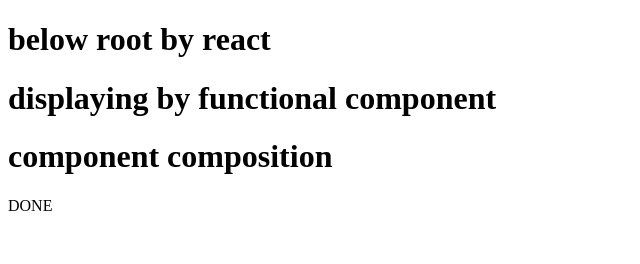
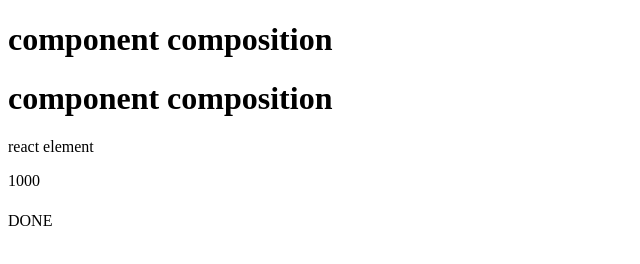
Before and after one commit to SUBHIN-TM/RE-2, a React app: page / in a window 1280 px wide. Shown: the whole page, without its empty margins (0-640 px from the left). Built offline with nearby package versions, Linux system fonts and the light colour scheme.

Commit message:
JSX Features how to call component and element inside the another component and how to writer js code inside

```diff
--- a/app.js
+++ b/app.js
@@ -1,34 +1,26 @@
 import React from "react";
 import ReactDOM  from "react-dom/client";
 
-//!REACT ELEMENT
-// const heading= React.createElement("div",{id:"trys"},"welcome by parcel") [without jsx creating component]
-const jsxHeading=<h1 id="trys" className="classgiven">weclome using jsx</h1>
-//*babel is compling this code to react for understandable jsx
-// const root=ReactDOM.createRoot(document.getElementById("root"))
-// root.render(jsxHeading)
-
-
-
+const numbers=1000;
 //!REACT COMPONENT = 1.FUNCTIONAL COMPONENT
-const Heading =() => <h1>displaying by functional component</h1>
-const root=ReactDOM.createRoot(document.getElementById("root"))
- root.render(<Heading/>) //this is how functional component render
-
-
  //!put inside the components CALLED AS= [COMPONENT COMPOSITION]
  const MainHeading=() => <h1>component composition</h1>
-//  const BodyToDisplay =() => { return(
-//     <div>
-//         <MainHeading/>
-//         <p>DONE</p>
-//     </div>
-//  )}
-
  //*WITHOUT RETURN REMOVE CURLY DIRECT WRITE INSIDE PARENTHESIS
+ const reactElement=<p>react element</p> //react element
  const BodyToDisplay =() => (
     <div>
+        {/*COMPONENT CAN CALL COMPONENT INSIDE BY JUST TAGS AND CLOSE METHOD 1 */}
         <MainHeading/>
+
+         {/*COMPONENT CAN CALL COMPONENT INSIDE BY CALLING FUCTION NAME METHOD 2*/}
+         {MainHeading()}
+
+         {/* ELEMENT CAN CALL INSIDE COMPOINET BY JUST INSIDE CURLY BRACES LIKE HJS CODE */}
+        {reactElement}
+
+        {/* BY PUTTING INSIDE CURLY WE CAN WRITE JS CODE */}
+        {numbers}
+        <h1>{console.log("writed through log")}</h1>
         <p>DONE</p>
     </div>
  )
--- a/index.html
+++ b/index.html
@@ -7,8 +7,6 @@
     <title>learn react</title>
 </head>
 <body>
-    <h1>below root by react</h1>
-    <div id="root"></div>
     <div id="functional"></div>
 
 <script type="module" src="./app.js"></script>
```
